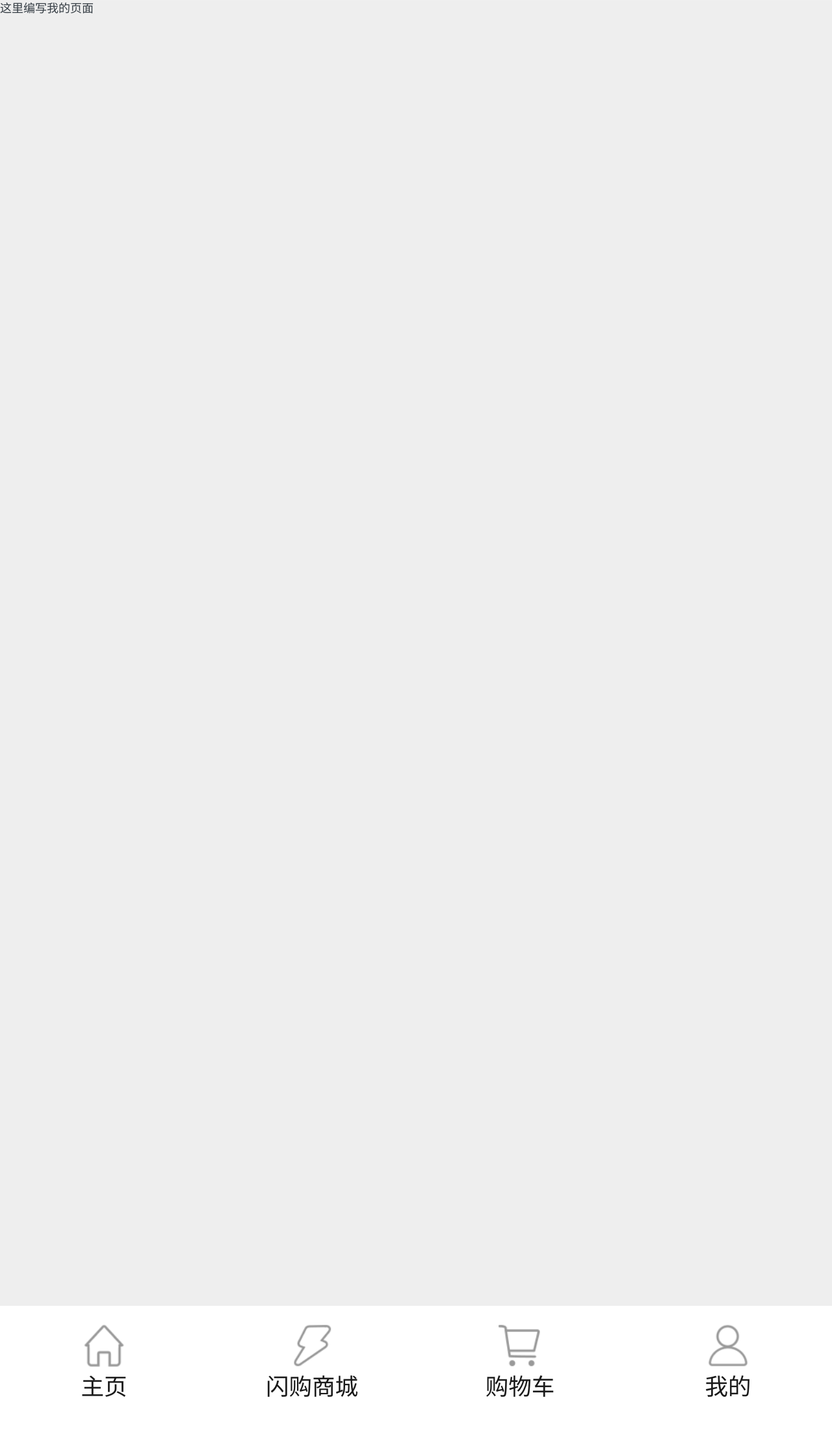
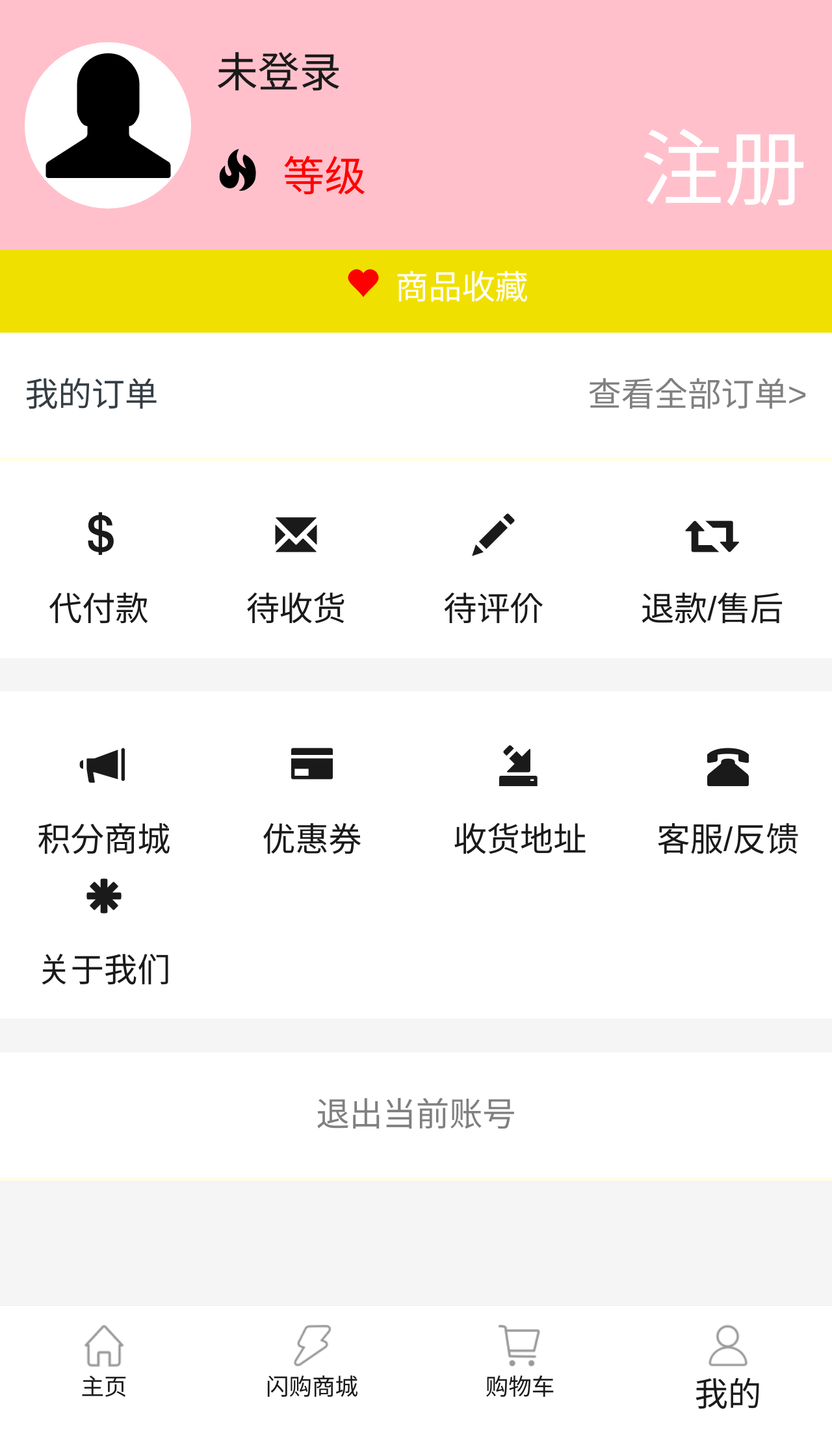
Before and after one commit to Moelimoe/DjangoAIXIANFENG, a Django app: page /profile/ in a window 1280 px wide. Shown: the whole page at 65% size. Run offline with Django 3.2, Linux system fonts and the light colour scheme; some libraries are stand-ins or nearby versions.

Commit message:
爱鲜蜂商城购物移动端开发

```diff
--- a/project/axf/urls.py
+++ b/project/axf/urls.py
@@ -10,4 +10,8 @@ urlpatterns = [
     re_path(r'^mall/$', views.mall_redirect, name='mall_redirect'),
     re_path(r'^trolley/$', views.trolley, name='trolley'),
     re_path(r'^profile/$', views.profile, name='profile'),
+    # 登录、注册
+    re_path(r'^login/$', views.login, name='login'),
+    re_path(r'^register/$', views.register, name='register'),
+
 ]
--- a/project/axf/views.py
+++ b/project/axf/views.py
@@ -1,6 +1,6 @@
 from django.shortcuts import render, redirect
 from django.http import HttpResponse, JsonResponse
-from .models import Wheel, Navigator, MustBuy, Commodity, GoodsOnSale, GoodsTypes, Goods
+from .models import Wheel, Navigator, MustBuy, Commodity, GoodsOnSale, GoodsTypes, Goods, User
 
 # Create your views here
 
@@ -31,6 +31,43 @@ def home(request):
 # 个人资料
 def profile(request):
     return render(request, 'axf/profile.html', {"title": "我的"})
+
+
+# 登录
+from .forms.login import LoginForm
+def login(request):
+    # 此种表单写法不能使用ajax实现
+    if request.method == 'POST':
+        f = LoginForm(request.POST)
+        if f.is_valid():
+        #     changed_data为用户提交的内容
+            user = f.cleaned_data["username"]
+            password = f.cleaned_data["password"]
+            # print(user, password)
+            # return HttpResponse("登录测试")
+            return render(request, 'axf/login.html', {"username": user, "password": password})
+        else:
+            return render(request, 'axf/login.html', {"title": "登录", "form": f, "error": f.errors})
+    # 点击未登录，加载登录表单
+    else:
+        f = LoginForm()
+        return render(request, 'axf/login.html', {"title": "登录", "form": f})
+
+
+# 注册
+def register(request):
+    return render(request, 'axf/register.html', {"title": "注册"})
+
+
+# 检测注册账户是否已存在
+def checkuserid(request):
+    userid = request.POST.get("userid")
+    try:
+        user = User.objects.get(userAccount=userid)
+        # 返回的第一个参数被register.js中函数的data接收，第二个参数为status
+        return JsonResponse({"data": "该用户名已被注册", "status": "error"})
+    except User.DoesNotExist as e:
+        return JsonResponse({"data": "注册成功", "status": "success"})
 
 
 # 商城
--- /dev/null
+++ b/project/static/profile/css/profile.css
@@ -0,0 +1,108 @@
+#profile {
+    width: 100%;
+    height: 100%;
+    position: absolute;
+    z-index: +10;
+    background: whitesmoke;
+    overflow: hidden;
+    padding-top: 4rem;
+    padding-bottom: 1.5rem; }
+
+
+
+.fixed {
+    position: fixed;
+    top: 0;
+    width: 100%;
+    height: 4rem;
+    background: pink;
+    padding-top: 0.5rem; }
+.fixed > span {
+    display: block;
+    width: 2rem;
+    height: 2rem;
+    float: left;
+    margin: 0 0.3rem 0;
+    font-size: 1.5rem;
+    color: black;
+    background: white;
+    text-align: center;
+    border-radius: 50%;
+    line-height: 1.8rem; }
+.fixed p {
+    margin-bottom: 0.5rem;
+    font-size: 0.5rem;
+    color: white; }
+.fixed p span:first-child {
+    color: black; }
+.fixed p span:last-child {
+    color: red;
+    display: inline-block;
+    text-indent: 0.3rem; }
+#regis {
+    position: absolute;
+    right: 0.3rem;
+    top: 1.3rem;
+    color: white;
+    font-size: 1rem; }
+.fixed p:last-child {
+    background: #f0e000;
+    width: 100%;
+    position: absolute;
+    text-align: center;
+    bottom: 0;
+    margin-bottom: 0;
+    font-size: 0.4rem;
+    line-height: 0.5rem;
+    height: 1rem; }
+.fixed p:last-child span {
+    margin: 0.2rem; }
+
+
+
+
+
+.profile {
+    width: 100%;
+    height: 100%;
+    overflow: auto;
+    padding-bottom: 1.5rem;
+    font-size: 0.4rem;}
+.profile p {
+    line-height: 1.5rem;
+    padding: 0 0.3rem;
+    background: white;
+    border-bottom: 0.04rem solid lightyellow; }
+.profile p a {
+    color: grey;
+    float: right; }
+
+
+.profile #nav, .profile menu {
+    padding: 0.5rem 0 0.3rem;
+    margin-bottom: 0.4rem;
+    background: white; }
+.profile #nav ul, .profile menu ul {
+    display: flex;
+    justify-content: space-around; }
+.profile #nav ul li dl, .profile menu ul li dl {
+    text-align: center; }
+.profile #nav ul li dl dt, .profile menu ul li dl dt {
+    width: 100%;
+    line-height: 1rem; }
+.profile #nav ul li dl dt span, .profile menu ul li dl dt span {
+    font-size: 0.5rem; }
+.profile menu ul {
+    flex-wrap: wrap; }
+.profile menu ul li {
+    width: 25%; }
+.profile menu ul li:last-child {
+    width: 100%; }
+.profile menu ul li:last-child dl {
+    width: 25%; }
+.profile p:last-child > a {
+    line-height: 1.5rem;
+    text-align: center;
+    width: 100%;
+    display: block;
+    float: none; }
--- a/project/templates/axf/base.html
+++ b/project/templates/axf/base.html
@@ -6,22 +6,7 @@
     <meta charset="UTF-8">
     <title>{{title}}</title>
 
-<!--    实现移动端页面-->
-    <meta name="viewport" content="width=device-width,initial-scale=1.0,maximum-scale=1.0,user-scalable=0">
 
-    <link rel="stylesheet" type="text/css" href="{% static 'main/css/bootstrap.min.css'%}" />
-    <link rel="stylesheet" type="text/css" href="{% static 'main/css/swiper.min.css'%}" />
-    <link rel="stylesheet" type="text/css" href="{% static 'main/css/reset.css'%}" />
-    <link rel="stylesheet" type="text/css" href="{% static 'main/css/base.css'%}" />
-
-    <script type="text/javascript" charset="utf-8" src="{% static 'main/js/jquery-3.1.1.min.js' %}"></script>
-    <script type="text/javascript" charset="utf-8" src="{% static 'main/js/bootstrap.min.js' %}"></script>
-    <script type="text/javascript" charset="utf-8" src="{% static 'main/js/swiper.min.js' %}"></script>
-    <script type="text/javascript" charset="utf-8" src="{% static 'main/js/base.js' %}"></script>
-
-<!--    针对不同的页面使用的样式不同，写一个block由它们在自己页面定义 -->
-    {% block linkscript %}
-    {% endblock linkscript %}
 
 
 </head>
@@ -61,5 +46,22 @@
             </dl>
         </a>
     </footer>
+
+    <!--    实现移动端页面-->
+    <meta name="viewport" content="width=device-width,initial-scale=1.0,maximum-scale=1.0,user-scalable=0">
+
+    <link rel="stylesheet" type="text/css" href="{% static 'main/css/bootstrap.min.css'%}" />
+    <link rel="stylesheet" type="text/css" href="{% static 'main/css/swiper.min.css'%}" />
+    <link rel="stylesheet" type="text/css" href="{% static 'main/css/reset.css'%}" />
+    <link rel="stylesheet" type="text/css" href="{% static 'main/css/base.css'%}" />
+
+    <script type="text/javascript" charset="utf-8" src="{% static 'main/js/jquery-3.1.1.min.js' %}"></script>
+    <script type="text/javascript" charset="utf-8" src="{% static 'main/js/bootstrap.min.js' %}"></script>
+    <script type="text/javascript" charset="utf-8" src="{% static 'main/js/swiper.min.js' %}"></script>
+    <script type="text/javascript" charset="utf-8" src="{% static 'main/js/base.js' %}"></script>
+
+    <!--    针对不同的页面使用的样式不同，写一个block由它们在自己页面定义 -->
+    {% block linkscript %}
+    {% endblock linkscript %}
 </body>
 </html>
--- a/project/templates/axf/profile.html
+++ b/project/templates/axf/profile.html
@@ -8,5 +8,102 @@
 {% endblock linkscript %}
 
 {% block base%}
-    这里编写我的页面
+<div id="profile">
+    <section class="fixed">
+        <span class="glyphicon glyphicon-user"></span>
+        <p><a href="/login/">未登录</a></p>
+        <p><span class="glyphicon glyphicon-fire"></span><span>等级</span></p>
+        <a id="regis" href="/register/">注册</a>
+        <p><span class="glyphicon glyphicon-heart"></span>商品收藏</p>
+    </section>
+
+    <section class="profile">
+        <p>
+            <span>我的订单</span><a>查看全部订单&gt;</a>
+        </p>
+        <nav id="nav">
+            <ul>
+                <li>
+                    <a>
+                        <dl>
+                            <dt><span class="glyphicon glyphicon-usd"></span></dt>
+                            <dd>代付款</dd>
+                        </dl>
+                    </a>
+                </li>
+                <li>
+                    <a>
+                        <dl>
+                            <dt><span class="glyphicon glyphicon-envelope"></span></dt>
+                            <dd>待收货</dd>
+                        </dl>
+                    </a>
+                </li>
+                <li>
+                    <a>
+                        <dl>
+                            <dt><span class="glyphicon glyphicon-pencil"></span></dt>
+                            <dd>待评价</dd>
+                        </dl>
+                    </a>
+                </li>
+                <li>
+                    <a>
+                        <dl>
+                            <dt><span class="glyphicon glyphicon-retweet"></span></dt>
+                            <dd>退款/售后</dd>
+                        </dl>
+                    </a>
+                </li>
+            </ul>
+        </nav>
+
+
+        <menu>
+            <ul>
+                <li>
+                    <a>
+                        <dl>
+                            <dt><span class="glyphicon glyphicon-bullhorn"></span></dt>
+                            <dd>积分商城</dd>
+                        </dl>
+                    </a>
+                </li>
+                <li>
+                    <a>
+                        <dl>
+                            <dt><span class="glyphicon glyphicon-credit-card"></span></dt>
+                            <dd>优惠券</dd>
+                        </dl>
+                    </a>
+                </li>
+                <li>
+                    <a>
+                        <dl>
+                            <dt><span class="glyphicon glyphicon-import"></span></dt>
+                            <dd>收货地址</dd>
+                        </dl>
+                    </a>
+                </li>
+                <li>
+                    <a>
+                        <dl>
+                            <dt><span class="glyphicon glyphicon-phone-alt"></span></dt>
+                            <dd>客服/反馈</dd>
+                        </dl>
+                    </a>
+                </li>
+                <li>
+                    <a>
+                        <dl>
+                            <dt><span class="glyphicon glyphicon-asterisk"></span></dt>
+                            <dd>关于我们</dd>
+                        </dl>
+                    </a>
+                </li>
+            </ul>
+        </menu>
+        <p><a href="#">退出当前账号</a></p>
+    </section>
+</div>
 {% endblock base%}
```
Also changed, not shown: project/axf/forms/login.py (added, +14 -0 lines), project/axf/models.py (+5 -5 lines), project/static/profile/css/login.css (added, +8 -0 lines), project/static/profile/css/register.css (added, +15 -0 lines), project/static/profile/js/register.js (added, +59 -0 lines), project/templates/axf/login.html (added, +37 -0 lines), project/templates/axf/register.html (added, +62 -0 lines), project/static/profile/js/login.js (added), project/static/profile/js/profile.js (added).
